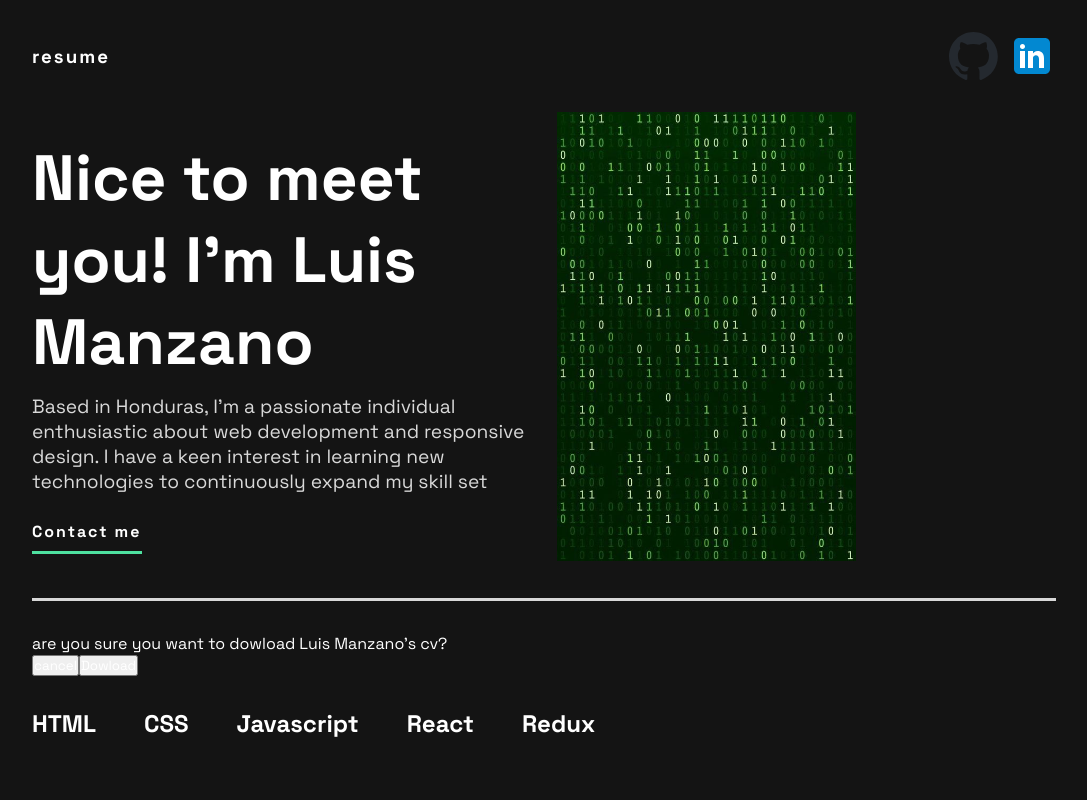
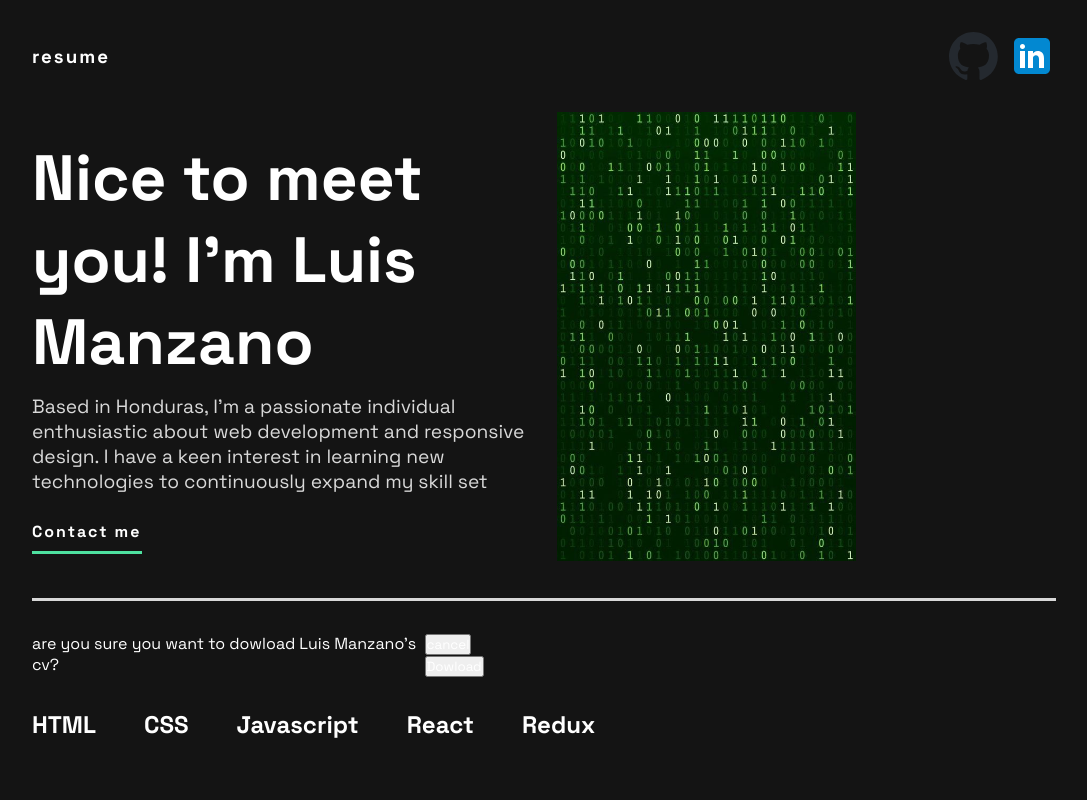
Before and after one commit to Luuiskame/portafolio, a React (Vite) app in the folder client/: page / in a window 1280 px wide. Both pictures are taken after a click on the link "resume". Shown: the top 800 px of the page, without its empty margins (96-1183 px from the left). Built offline with nearby package versions, Linux system fonts and the light colour scheme.

Commit message:
header: adding onClick and state to resume to display the alert div to dowload cv

```diff
--- a/client/src/Components/Header/Header.jsx
+++ b/client/src/Components/Header/Header.jsx
@@ -14,7 +14,7 @@ const Header = ()=>{
     const [displayDowloadMessage, setDisplayDowloadMessage] = useState(false)
 
     const handleClick = ()=>{
-        setDisplayDowloadMessage(true)
+        setDisplayDowloadMessage(!displayDowloadMessage)
         console.log(displayDowloadMessage)
     }
     return(
@@ -52,10 +52,10 @@ const Header = ()=>{
 
             <div className={styles.bottomLine}></div>
 
-            <div className={styles.dowloadMessageContainer}>
+            <div className={displayDowloadMessage ? styles.displayCard : styles.displayCardOff}>
                 <p>are you sure you want to dowload Luis Manzano's cv?</p>
 
-                <div className={styles.twoDowloadBtnsContainer}>
+                <div className={styles.displayCardBtnsContainer}>
                     <button>cancel</button>
                     <button>Dowload</button>
                 </div>
--- a/client/src/Components/Header/Header.module.css
+++ b/client/src/Components/Header/Header.module.css
@@ -91,6 +91,13 @@
     background-color: #D8D8D8;
 }
 
+.displayCardOff {
+    display: none;
+}
+
+.displayCard {
+    display: flex;
+}
 @media screen and (min-width: 768px){
     .header {
         display: grid;
```
